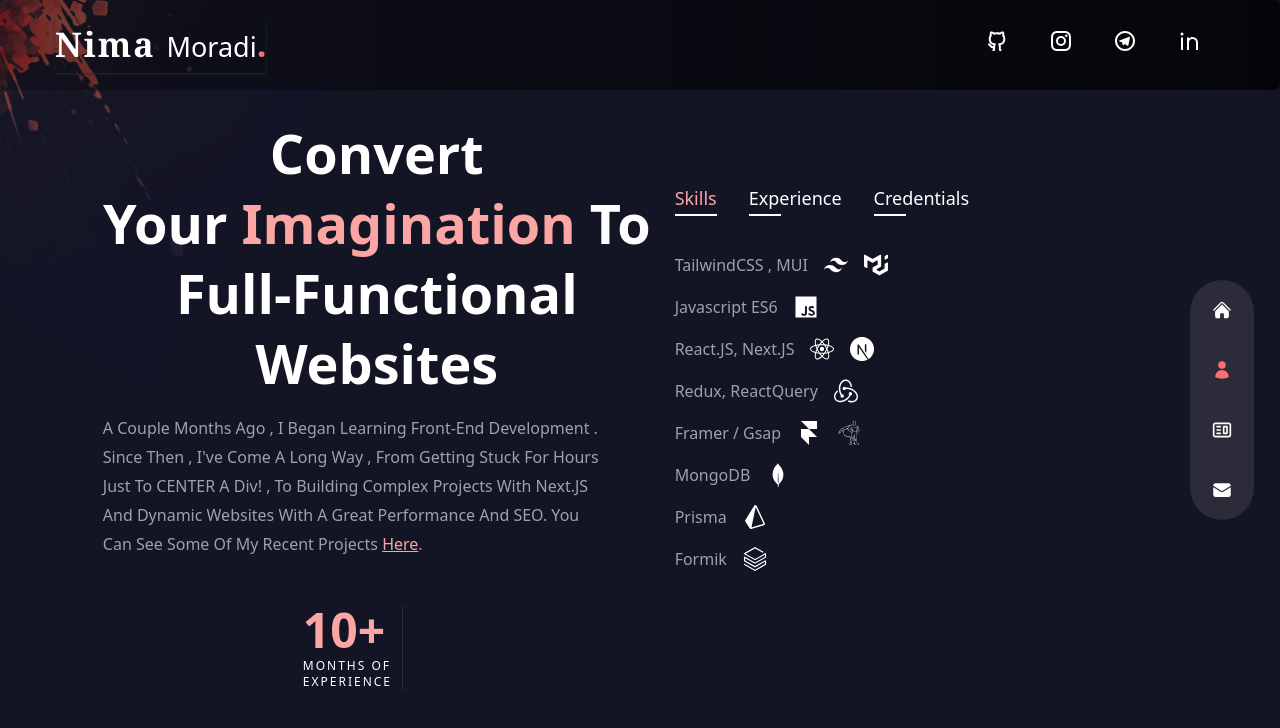
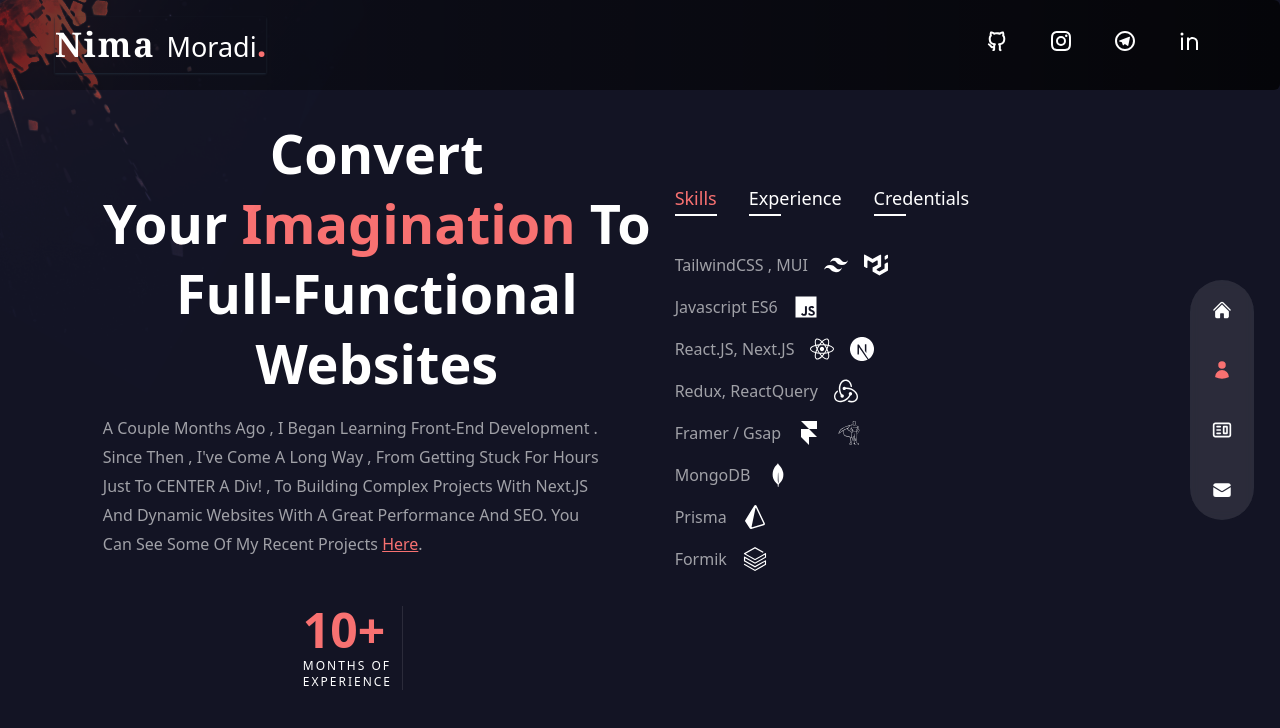
Before and after one commit to Nima-Moradi1/new-portfolio, a Next.js app: page /about in a window 1280 px wide. Shown: the top 728 px of the page. Built offline with nearby package versions, Linux system fonts and the light colour scheme.

Commit message:
minor color changes

```diff
--- a/pages/about/index.js
+++ b/pages/about/index.js
@@ -147,7 +147,7 @@
               exit="hidden"
               className="h2 text-center xl:ml-12">
               Convert Your&nbsp;
-              <span className="text-red-300">Imagination</span>
+              <span className="text-red-400">Imagination</span>
               &nbsp;To Full-Functional Websites
             </motion.h2>
             <motion.p
@@ -162,7 +162,7 @@
               building complex projects with Next.JS and dynamic
               websites with a great performance and SEO. you can see
               some of my recent projects{" "}
-              <Link className="text-red-300 underline" href="/work">
+              <Link className="text-red-400 underline" href="/work">
                 Here
               </Link>
               .
@@ -179,7 +179,7 @@
                   className=" relative flex gap-x-4 mb-10 items-center justify-center xl:flex-col
                  xl:justify-start xl:items-start after:w-[1px] after:h-full after:bg-white/10
               after:absolute after:top-0 after:right-0">
-                  <div className="text-4xl xl:text-5xl font-extrabold text-red-300 mb-1">
+                  <div className="text-4xl xl:text-5xl font-extrabold text-red-400 mb-1">
                     <CountUp start={0} end={10} duration={7} />+
                   </div>
                   <motion.div
@@ -209,7 +209,7 @@
                     key={itemIndex}
                     className={`${
                       index === itemIndex &&
-                      "text-red-300 after:w-full after:bg-red-300 after:transition-all after:duration-300"
+                      "text-red-400 after:w-full after:bg-red-400 after:transition-all after:duration-300"
                     }
                   cursor-pointer capitalize xl:text-lg relative after:w-8 after:h-[2px]
                    after:bg-white after:absolute after:-bottom-1 after:left-0`}
```
